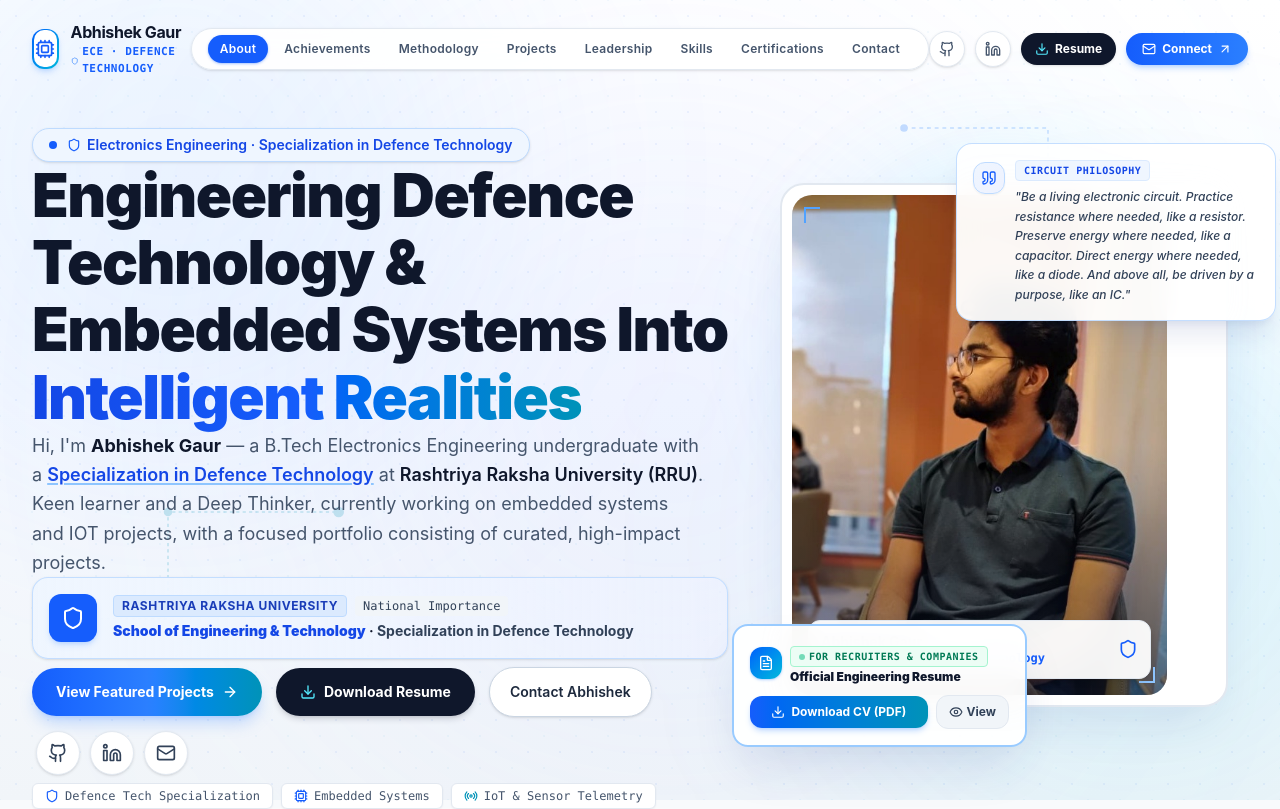
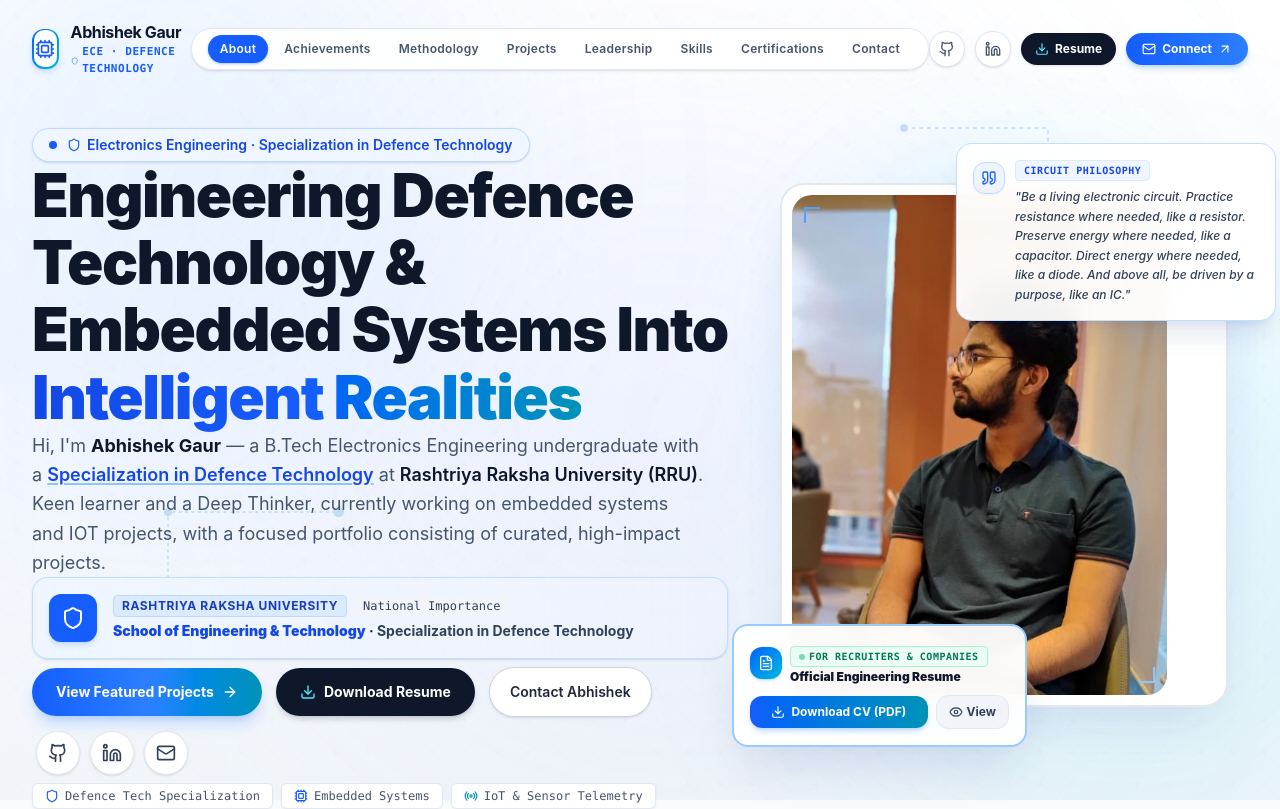
Before and after one commit to abhi23gaur07/MY-PORTFOLIO, a React (Vite) app: page / in a window 1280 px wide. Shown: the top 809 px of the page. Built offline with nearby package versions, Linux system fonts and the light colour scheme.

Commit message:
fix(hero): Remove bottom white plate and shield icon behind resume card

```diff
--- a/src/components/Hero.jsx
+++ b/src/components/Hero.jsx
@@ -171,25 +171,11 @@ export default function Hero() {
                     className="w-full h-full object-cover object-center filter brightness-[1.01] contrast-[1.03] transition-transform duration-700 group-hover:scale-105"
                   />
 
-                  {/* Subtle Light Gradient at bottom for text contrast */}
-                  <div className="absolute inset-0 bg-gradient-to-t from-slate-900/70 via-transparent to-transparent opacity-80" />
-
                   {/* Corner Target Accents */}
                   <div className="absolute top-3 left-3 w-4 h-4 border-t-2 border-l-2 border-blue-400 pointer-events-none" />
                   <div className="absolute top-3 right-3 w-4 h-4 border-t-2 border-r-2 border-blue-400 pointer-events-none" />
                   <div className="absolute bottom-3 left-3 w-4 h-4 border-b-2 border-l-2 border-blue-300 pointer-events-none" />
                   <div className="absolute bottom-3 right-3 w-4 h-4 border-b-2 border-r-2 border-blue-300 pointer-events-none" />
-
-                  {/* Bottom Image Tag */}
-                  <div className="absolute bottom-4 left-4 right-4 p-3 rounded-xl bg-white/95 backdrop-blur-md border border-slate-200 shadow-md">
-                    <div className="flex items-center justify-between">
-                      <div>
-                        <p className="text-slate-900 font-bold text-sm leading-tight">{personal.name}</p>
-                        <p className="text-blue-600 text-xs font-mono font-semibold">B.Tech ECE · Defence Technology</p>
-                      </div>
-                      <Shield className="w-5 h-5 text-blue-600" />
-                    </div>
-                  </div>
                 </div>
               </div>
 
```
